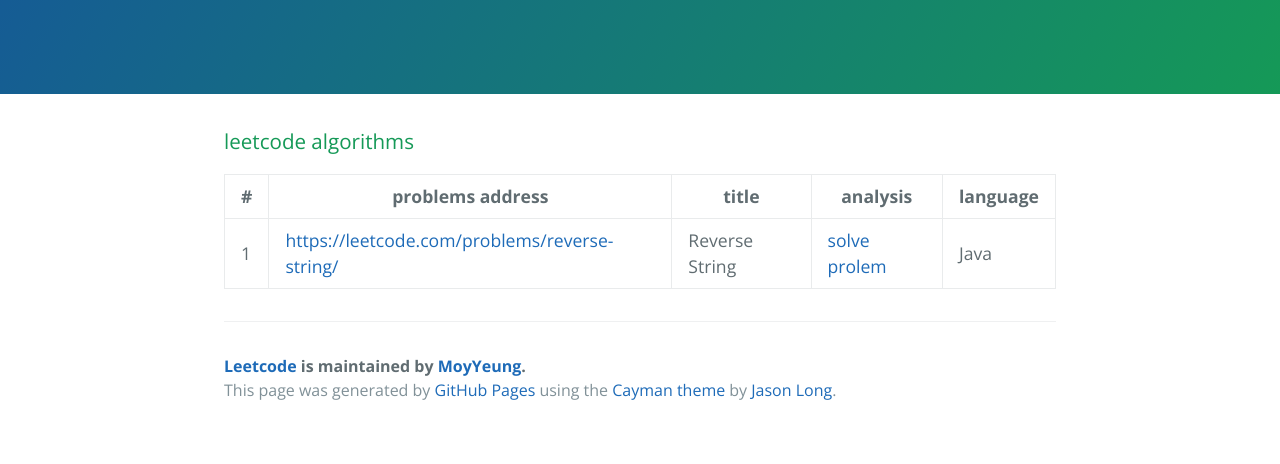
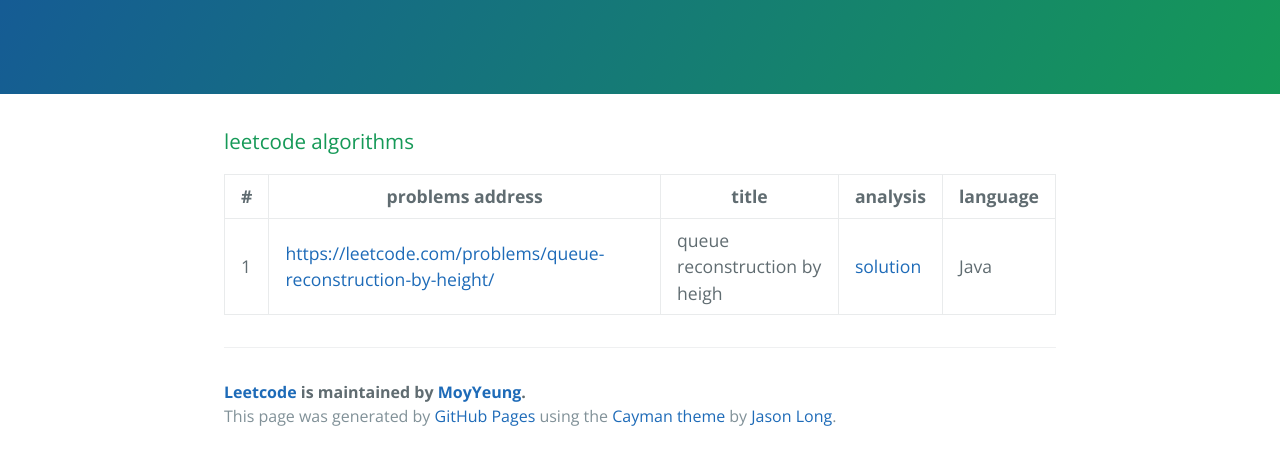
Before and after one commit to MoyYeung/leetcode, a plain HTML site: page index.html in a window 1280 px wide. Shown: the part 176-640 px from the top of the page. Drawn offline with nearby package versions, Linux system fonts and the light colour scheme.

Commit message:
add queue reconstruction problem

```diff
--- a/index.html
+++ b/index.html
@@ -32,11 +32,18 @@
             <th>analysis</th>
             <th>language</th>
         </tr>
-        <tr>
+        <!--<tr>-->
+            <!--<td>1</td>-->
+            <!--<td><a href="https://leetcode.com/problems/reverse-string/">https://leetcode.com/problems/reverse-string/</a></td>-->
+            <!--<td>Reverse String</td>-->
+            <!--<td><a href="">solve method</a></td>-->
+            <!--<td>Java</td>-->
+        <!--</tr>-->
+         <tr>
             <td>1</td>
-            <td><a href="https://leetcode.com/problems/reverse-string/">https://leetcode.com/problems/reverse-string/</a></td>
-            <td>Reverse String</td>
-            <td><a href="">solve prolem</a></td>
+            <td><a href="https://leetcode.com/problems/queue-reconstruction-by-height/">https://leetcode.com/problems/queue-reconstruction-by-height/</a></td>
+            <td>queue reconstruction by heigh</td>
+            <td><a href="">solution</a></td>
             <td>Java</td>
         </tr>
     </table>
```
Also changed, not shown: 1 other file.
